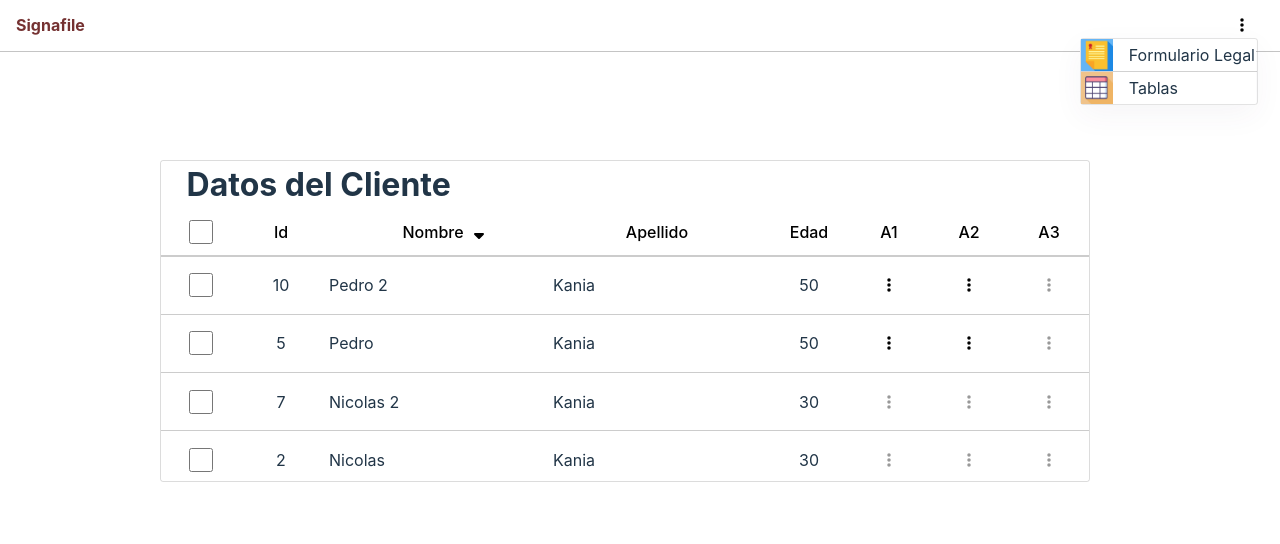
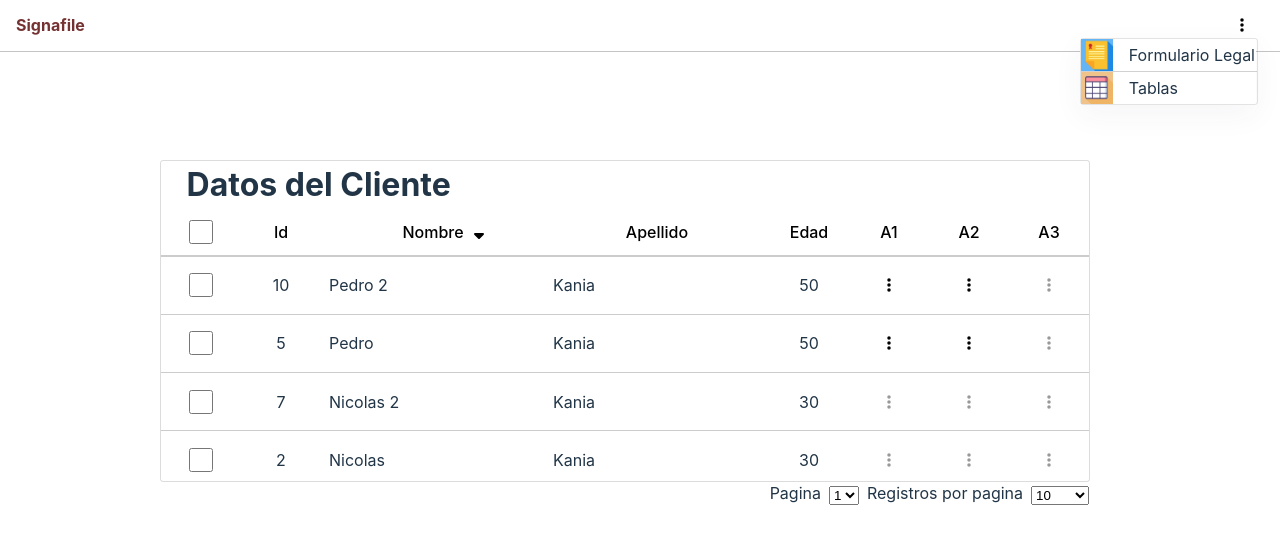
Before and after one commit to JKAdministrator/corhoma, a React (Vite) app: page /app/tablas in a window 1280 px wide. Shown: the top 544 px of the page. Built offline with nearby package versions, Linux system fonts and the light colour scheme.

Commit message:
table pagination controls added

```diff
--- a/src/components/appTable/AppTable.css
+++ b/src/components/appTable/AppTable.css
@@ -145,3 +145,11 @@
     position: absolute;
     right: -1rem;
 }
+.app-table section {
+    display: flex;
+    flex-flow: row;
+    align-items: flex-end;
+    justify-content: flex-end;
+    width: 100%;
+    gap: 0.5rem;
+}
--- a/src/components/appTable/AppTable.jsx
+++ b/src/components/appTable/AppTable.jsx
@@ -60,7 +60,20 @@ const sortRows = (rows, headers, sortColumnKey, sortColumnOrder )=>{
     return rows
 }
 
-function AppTable({isLoading, title, headers, rows,isMultiRowSelectable, defaultSortColumnKey, defaultSortColumnOrder }) {
+const getPaginationInitialRow = (pageSize, currentPage) => {
+    return (pageSize * (currentPage -1)) // 1=>0,2=>10,3=>20
+}
+const getPaginationLastRow = (pageSize, currentPage) => {
+    return ((pageSize * (currentPage -1)) + (pageSize -1))//1=>9,2=>19
+}
+
+const getMaxPage = (rowsLength, pageSize)=>{
+    const value = parseInt(rowsLength / pageSize);
+    rowsLength % pageSize > 0 ? value ++ : 0;
+    return value
+}
+
+function AppTable({isLoading, title, headers, rows,isMultiRowSelectable, defaultSortColumnKey, defaultSortColumnOrder, pageSize=5 }) {
     const headersCopy = JSON.parse(JSON.stringify(headers));
     const rowsCopy = JSON.parse(JSON.stringify(rows));
 
@@ -76,6 +89,13 @@ function AppTable({isLoading, title, headers, rows,isMultiRowSelectable, default
     const [allRowsSelected,setAllRowsSelected] = useState(false);
     const [sortColumnKey,setSortColumnKey] = useState(defaultSortColumnKey);
     const [sortColumnOrder,setSortColumnOrder] = useState(defaultSortColumnOrder);
+    const [paginationData,setPaginationData] = useState({
+        current: 1,
+        size: pageSize,
+        maxPage:  getMaxPage(rowsCopy.length, pageSize),
+        firstrow: getPaginationInitialRow(pageSize,1),
+        lastRow: getPaginationLastRow(pageSize,1),
+    });
 
     const isFirstRender = useRef(true);  // Usamos useRef para mantener la bandera de la primera renderización
 
@@ -131,7 +151,9 @@ function AppTable({isLoading, title, headers, rows,isMultiRowSelectable, default
         })
     };
 
-    console.log('rendering',{headersState,rowsState,sortColumnKey, sortColumnOrder})
+    console.log('rendering',{headersState,rowsState,sortColumnKey, sortColumnOrder,paginationData})
+
+
     return (
         <div className='app-table'>
         {
@@ -159,8 +181,9 @@ function AppTable({isLoading, title, headers, rows,isMultiRowSelectable, default
                     </thead>
                     <tbody>
                         {
-                            rowsState.map((row,rowIndex)=>{
-                                return <tr key={row.key || rowIndex } style={{gridTemplateColumns:styleTrWidth}} data-id={row.data[dataKeyIndex]}>
+                            //.filter((e,i)=>{return i >= paginationData.firstrow && i <= paginationData.lastRow})
+                            rowsState.filter((e,i)=>{return i >= paginationData.firstrow && i <= paginationData.lastRow}).map((row,rowIndex)=>{
+                                return <tr key={row.key} style={{gridTemplateColumns:styleTrWidth}} data-id={row.data[dataKeyIndex]}>
                                 {
                                     row.data.map((data, dataIndex)=>{
                                         if(dataIndex == 0 && isMultiRowSelectable){
@@ -184,8 +207,26 @@ function AppTable({isLoading, title, headers, rows,isMultiRowSelectable, default
                     </tbody>
                 </table>
 
+            }
+            <section>
+                <label htmlFor="pageSelector">Pagina</label>
+                <select name="pageSelector" id='pageSelector'>
+                    {
+                        [...Array(paginationData.maxPage)].map((_, i) => i + 1)
+                        .map(i => <option key={i} value={i} selected={i==0? true : false}>{i}</option>)
+                    }
+                </select>
 
-            }
+                <label htmlFor="pageSizeSelector">Registros por pagina</label>
+
+                <select name="pageSizeSelector" id='pageSizeSelector'>
+                    <option value="10">10</option>
+                    <option value="50">50</option>
+                    <option value="100">100</option>
+                    <option value="1000">100</option>
+                    <option value="ALL">Todas</option>
+                </select>
+            </section>
         </div>
     )
 }
```
